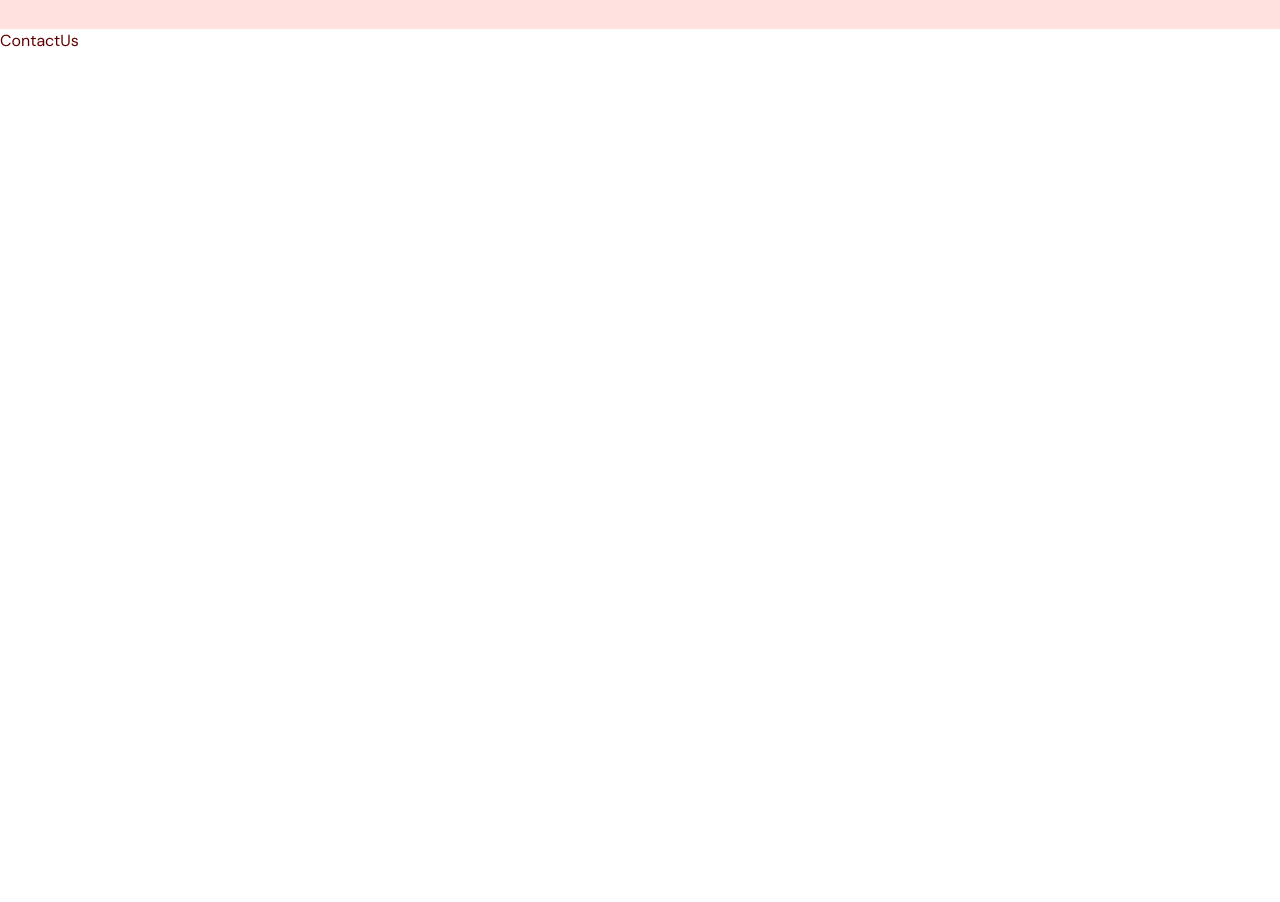
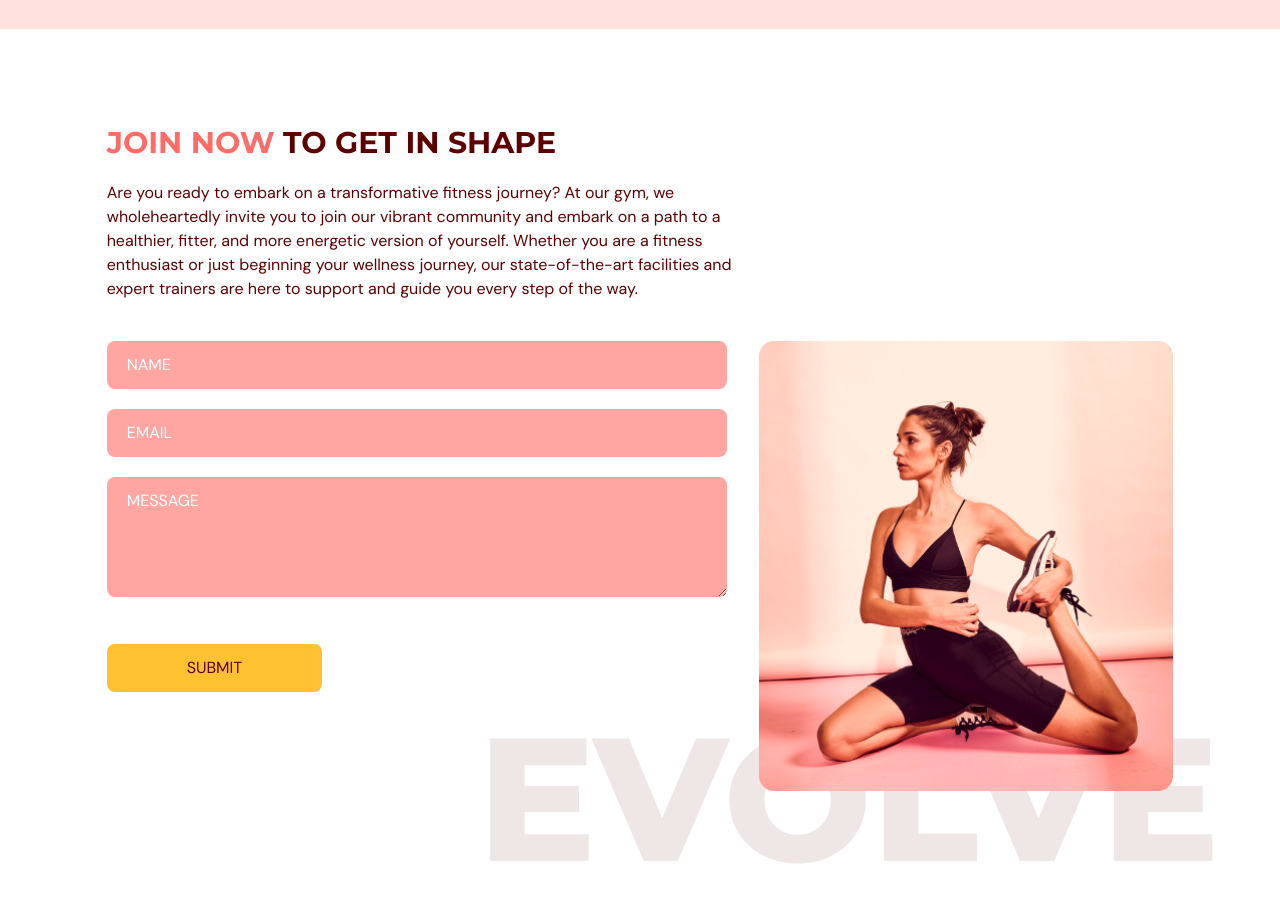
Before and after one commit to aapsi/Fitness-website, a React (Vite) app in the folder fitnessWebsite/: page / in a window 1280 px wide. Shown: the part 3240-4142 px from the top of the page. Before the commit the page ends 3293 px from the top, so only its background shows below. Built offline with nearby package versions, Linux system fonts and the light colour scheme.

Commit message:
contact us

```diff
--- a/fitnessWebsite/src/scenes/contactUs/index.tsx
+++ b/fitnessWebsite/src/scenes/contactUs/index.tsx
@@ -1,14 +1,179 @@
 import { SelectedPage } from '@/shared/types'
 import React from 'react'
+import {useForm} from "react-hook-form";
+import ContactUsPageGraphic from "@/assets/ContactUsPageGraphic.png";
+import { motion } from 'framer-motion';
+import Htext from '@/shared/Htext';
+
 
 type Props = {
     setSelectedPage: (value: SelectedPage) => void;
 }
 
 const ContactUs = ({ setSelectedPage }: Props) => {
-  return (
-    <div>ContactUs</div>
-  )
-}
+    const inputStyles = `mb-5 w-full rounded-lg bg-primary-300
+    px-5 py-3 placeholder-white`;
+
+    const {
+        register,
+        // trigger is an asynchronous function
+        trigger,
+        formState: { errors }
+    } = useForm();
+
+    // we are using e: any because we are not sure as it can be different things here
+    const onSubmit = async (e: any) => {
+        // trigger allows us to validate our form if needed
+        const isValid = await trigger();
+        if (!isValid) {
+            e.preventDefault();
+            // if it is invalid we dont want the page to refresh or go to another page
+        }
+    };
+
+    return (
+        <section id="contactus" className="mx-auto w-5/6 pt-24 pb-32">
+        <motion.div
+            onViewportEnter={() => setSelectedPage(SelectedPage.ContactUs)}
+        >
+            {/* HEADER */}
+                <motion.div
+                className="md:w-3/5"
+                initial="hidden"
+                whileInView="visible"
+                    //we only want the animation to happen once so we set once : true
+                    // amount: 0.5 means we will have to see 50% of div for the animation to trigger
+                    viewport={{ once: true, amount: 0.5}}
+                    transition={{ delay: 0.3, duration: 0.7}}
+                    variants={{
+                        hidden: { opacity: 0, x:-50},
+                        visible: {opacity: 1, x: 0}
+                    }}>
+                    <Htext>
+                        <span className='text-primary-500'>JOIN NOW</span> TO GET IN SHAPE
+                    </Htext>
+                    <p className='my-5'>
+                    Are you ready to embark on a transformative fitness
+                    journey? At our gym, we wholeheartedly invite you to
+                    join our vibrant community and embark on a path to a
+                    healthier, fitter, and more energetic version of
+                    yourself. Whether you are a fitness enthusiast or
+                    just beginning your wellness journey, our
+                    state-of-the-art facilities and expert trainers are
+                    here to support and guide you every step of the way.
+                    </p>
+                </motion.div>
+
+                {/* FORM */}
+                <div className='mt-10 justify-between gap-8 md:flex'>
+                    <motion.div
+                        className = "mt-10 basis-3/5 md:mt-0"
+                        initial ="hidden"
+                        whileInView="visible"
+                        //we only want the animation to happen once so we set once : true
+                        // amount: 0.5 means we will have to see 50% of div for the animation to trigger
+                        viewport={{ once: true, amount: 0.5}}
+                        transition={{ delay: 0.3, duration: 0.7}}
+                        variants={{
+                            hidden: { opacity: 0, y:50},
+                            visible: {opacity: 1, y: 0}}}
+
+                    >
+                        <form
+                            target="_blank"
+                            // _blank so we dont go to a new page
+                            onSubmit={onSubmit}
+                            action= "https://formsubmit.co/45cf6dfa01b82bb76e357412c1714113"
+                            method = "POST"
+                        >
+                            <input
+                                className={inputStyles}
+                                type='text'
+                                placeholder='NAME'
+                                {...register("name", {
+                                    required: true,
+                                    maxLength: 100,
+                                })}
+                                // the register function will store the input name inside "name"
+                            ></input>
+                            {/* error conditional , we use to validate errors*/}
+                            {errors.name && (
+                                <p className='mt-1 text-primary-500'>
+                                    {errors.name.type === "required" && "This is field is required."}
+                                    {errors.name.type === "maxLenght" && "Max lenght is 100 characters."}
+
+                                </p>
+                            )}
+
+                            <input
+                                className={inputStyles}
+                                type='text'
+                                placeholder='EMAIL'
+                                {...register("email", {
+                                    required: true,
+                                    pattern: /^[A-Z0-9.%+-]+@[A-Z0-9]+\.[A-Z]{2,}$/i,
+                                })}
+                                // the register function will store the input name inside "name"
+                            ></input>
+                            {/* error conditional , we use to validate errors*/}
+                            {errors.email && (
+                                <p className='mt-1 text-primary-500'>
+                                    {errors.email.type === "required" && "This is field is required."}
+                                    {errors.email.type === "pattern" && "Invalid email address."}
+
+                                </p>
+                            )}
+
+                            <textarea
+                                className={inputStyles}
+                                rows = {4}
+                                cols = {50}
+                                placeholder='MESSAGE'
+                                {...register("message", {
+                                    required: true,
+                                    maxLength: 5000,
+                                })}
+                                // the register function will store the input name inside "name"
+                            ></textarea>
+                            {/* error conditional , we use to validate errors*/}
+                            {errors.message && (
+                                <p className='mt-1 text-primary-500'>
+                                    {errors.message.type === "required" && "This is field is required."}
+                                    {errors.message.type === "maxLenght" && "Max lenght is 5000 characters."}
+
+                                </p>
+                            )}
+
+                            <button type="submit"
+                                className='mt-5 rounded-lg bg-secondary-500 px-20 py-3 transition duration-500 hover:text-white'>
+                                SUBMIT
+                            </button>
+
+                        </form>
+                    </motion.div>
+                    <motion.div
+                        className='relative mt-16 basis-2/5 md:mt-0'
+                        initial ="hidden"
+                        whileInView="visible"
+                        //we only want the animation to happen once so we set once : true
+                        // amount: 0.5 means we will have to see 50% of div for the animation to trigger
+                        viewport={{ once: true, amount: 0.5}}
+                        transition={{ delay: 0.3, duration: 0.7}}
+                        variants={{
+                            hidden: { opacity: 0, y:50},
+                            visible: {opacity: 1, y: 0}}}
+                    >
+                        <div className='md:before:content-evolvetext w-full before:absolute before:-bottom-20 before:-right-10 before:z-[-1]'>
+                            <img  className='w-full' alt='contact-us-page-graphic' src={ContactUsPageGraphic}/>
+                        </div>
+
+                    </motion.div>
+                </div>
+
+                {/* IMAGE */}
+            </motion.div>
+        </section>
+        )
+        }
 
 export default ContactUs;
```
